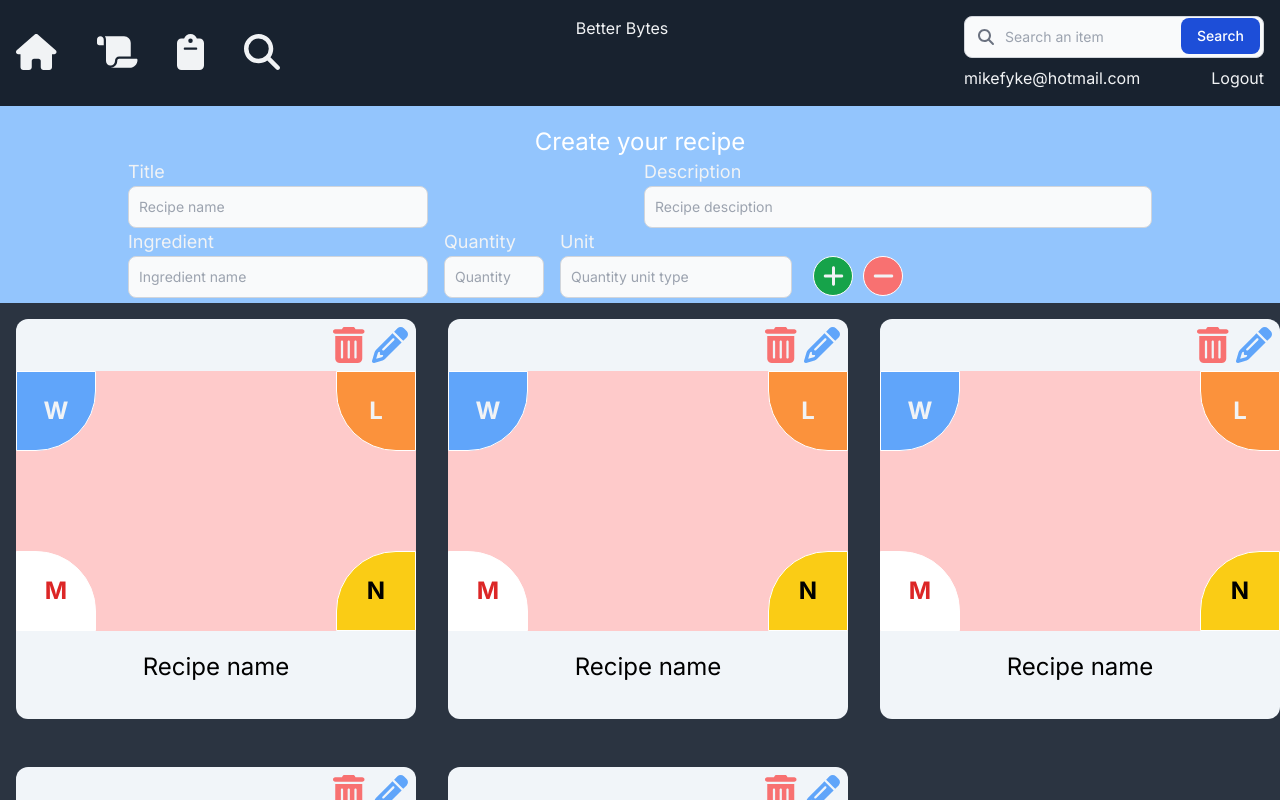
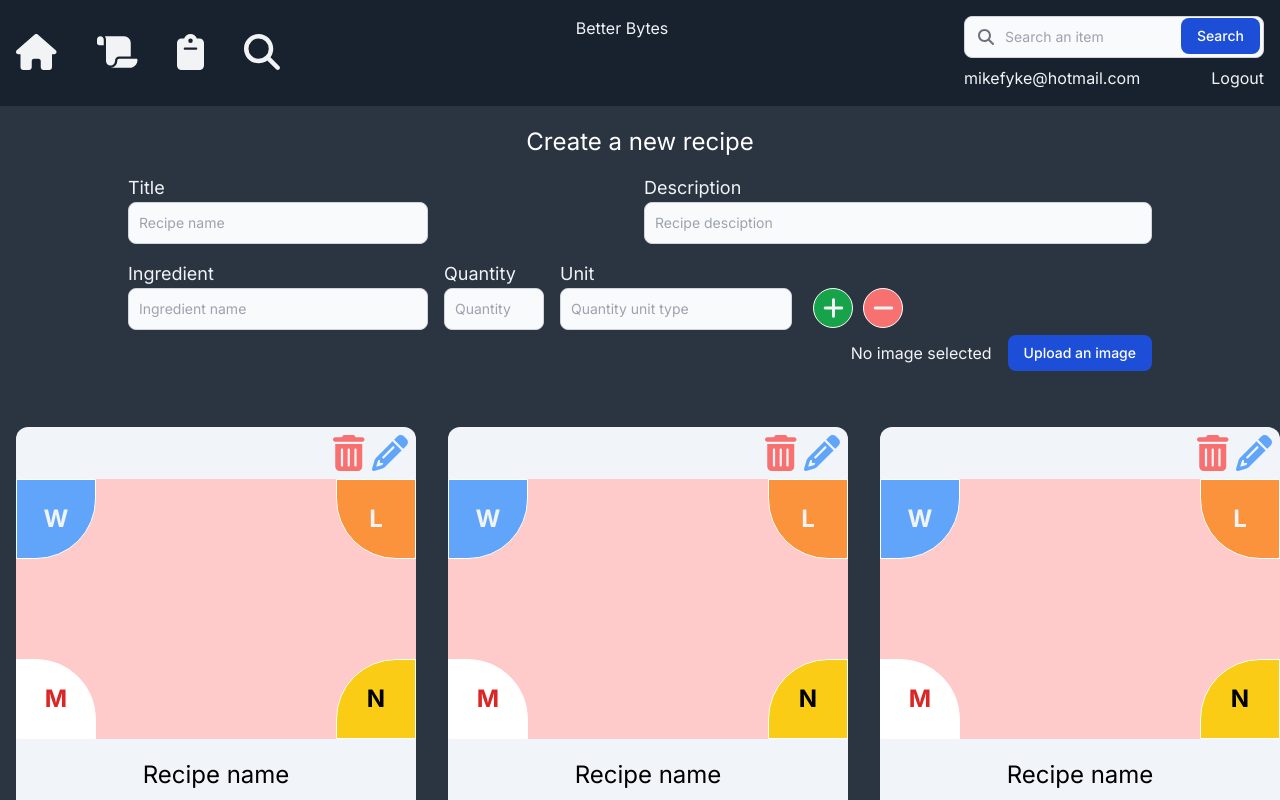
Before and after one commit to MikeTheFyke/better-byte, a Next.js app: page /RecipePage/new in a window 1280 px wide. Built offline with nearby package versions, Linux system fonts and the light colour scheme.

Commit message:
New receipe form layout and styles

```diff
--- a/app/(components)/RecipeForm.tsx
+++ b/app/(components)/RecipeForm.tsx
@@ -28,10 +28,10 @@ const RecipeForm = () => {
 	return (
 		<div className="flex justify-center">
 			<form className="w-[80%]">
-				<div className="flex text-white text-center justify-center text-2xl pt-5">
-					Create your recipe
+				<div className="flex text-white text-center justify-center text-2xl pt-5 mb-4">
+					Create a new recipe
 				</div>
-				<div className="grid grid-cols-2 gap-2">
+				<div className="grid grid-cols-2 gap-2 mb-4">
 					<div>
 						<label className="text-lg">Title</label>
 						<input
@@ -78,7 +78,7 @@ const RecipeForm = () => {
 						<input
 							id="quantity"
 							name="quantity"
-							type="number"
+							type="text"
 							onChange={handleChange}
 							required={true}
 							value={formData.ingredients}
@@ -110,6 +110,17 @@ const RecipeForm = () => {
 						</div>
 					</div>
 				</div>
+				<div className="flex justify-end">
+					<div className="flex justify-center place-items-center mr-4">
+						No image selected
+					</div>
+					<button
+						type="submit"
+						className="text-white bg-blue-700 hover:bg-blue-800 focus:ring-4 focus:outline-none focus:ring-blue-300 font-medium rounded-lg text-sm px-4 py-2 dark:bg-blue-600 dark:hover:bg-blue-700 dark:focus:ring-blue-800"
+					>
+						Upload an image
+					</button>
+				</div>
 			</form>
 		</div>
 	);
--- a/app/RecipePage/[user_id]/page.tsx
+++ b/app/RecipePage/[user_id]/page.tsx
@@ -8,7 +8,7 @@ interface PageParams {
 const RecipePage = ({ params }) => {
 	return (
 		<>
-			<div className="w-full bg-blue-300">
+			<div className="w-full mb-10">
 				<RecipeForm />
 			</div>
 			<div className="flex justify-center">
```
